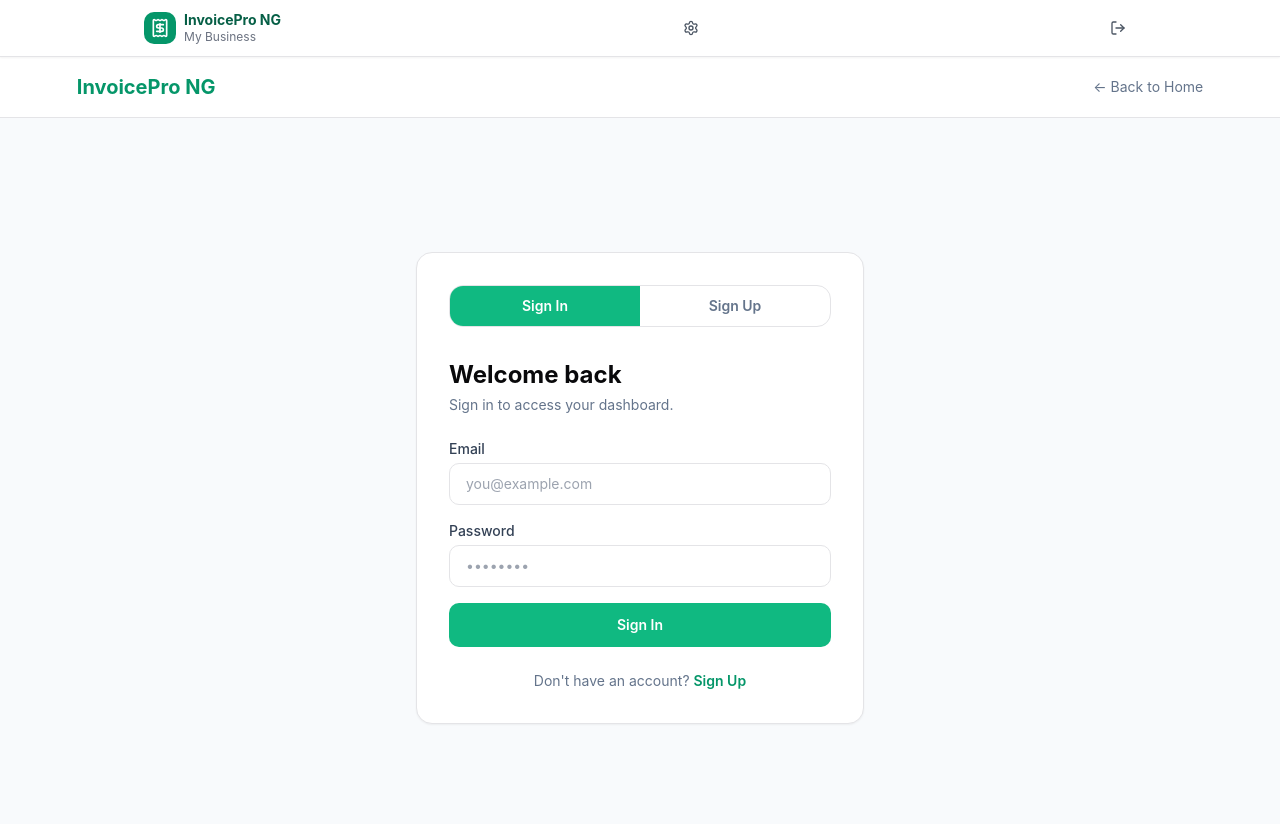
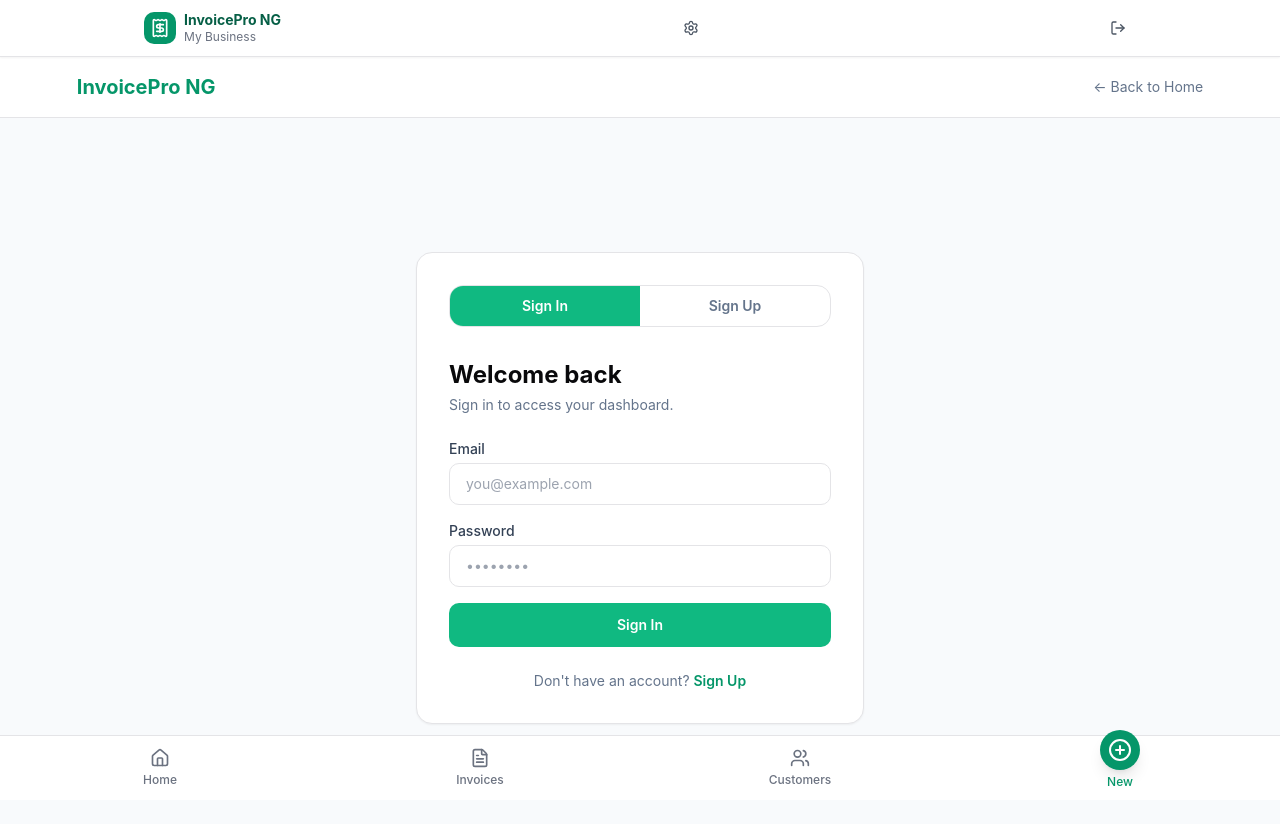
Before and after one commit to jeremiahbwala/invoicepro-ng, a React (Vite) app: page /dashboard in a window 1280 px wide. Both pictures are taken after a click on the button "Login". Shown: the top 824 px of the page. Built offline with nearby package versions, Linux system fonts and the light colour scheme.

Commit message:
Update navbar

```diff
--- a/src/components/BottomNav.tsx
+++ b/src/components/BottomNav.tsx
@@ -1,4 +1,5 @@
 import { Home, FileText, Users, PlusCircle } from 'lucide-react';
+import { useState, useEffect, useRef } from 'react';
 import type { View } from '@/types';
 import { cn } from '@/lib/utils';
 
@@ -14,8 +15,38 @@ const navItems = [
 ];
 
 export function BottomNav({ currentView, onNavigate }: BottomNavProps) {
+  const [visible, setVisible] = useState(true);
+  const lastScrollY = useRef(0);
+
+  useEffect(() => {
+    const handleScroll = () => {
+      const currentScrollY = window.scrollY;
+
+      if (currentScrollY < 10) {
+        // Always show when near top
+        setVisible(true);
+      } else if (currentScrollY > lastScrollY.current) {
+        // Scrolling down → hide
+        setVisible(false);
+      } else {
+        // Scrolling up → show
+        setVisible(true);
+      }
+
+      lastScrollY.current = currentScrollY;
+    };
+
+    window.addEventListener('scroll', handleScroll, { passive: true });
+    return () => window.removeEventListener('scroll', handleScroll);
+  }, []);
+
   return (
-    <nav className="fixed bottom-0 left-0 right-0 bg-white border-t md:hidden z-50">
+    <nav
+      className={cn(
+        'fixed bottom-0 left-0 right-0 bg-white border-t z-50 transition-transform duration-300 ease-in-out',
+        visible ? 'translate-y-0' : 'translate-y-full'
+      )}
+    >
       <div className="flex justify-around items-center h-16">
         {navItems.map((item) => {
           const Icon = item.icon;
```
